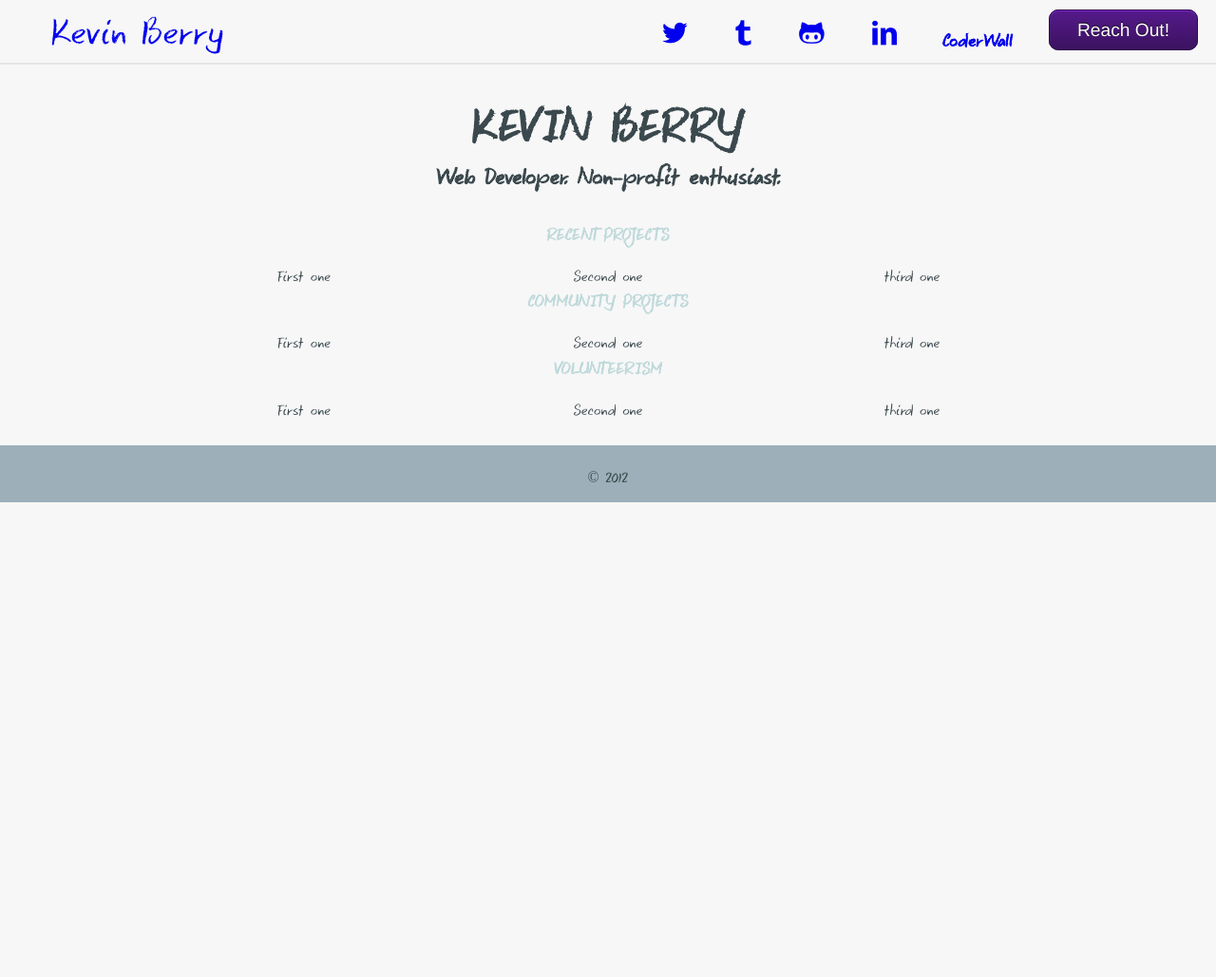
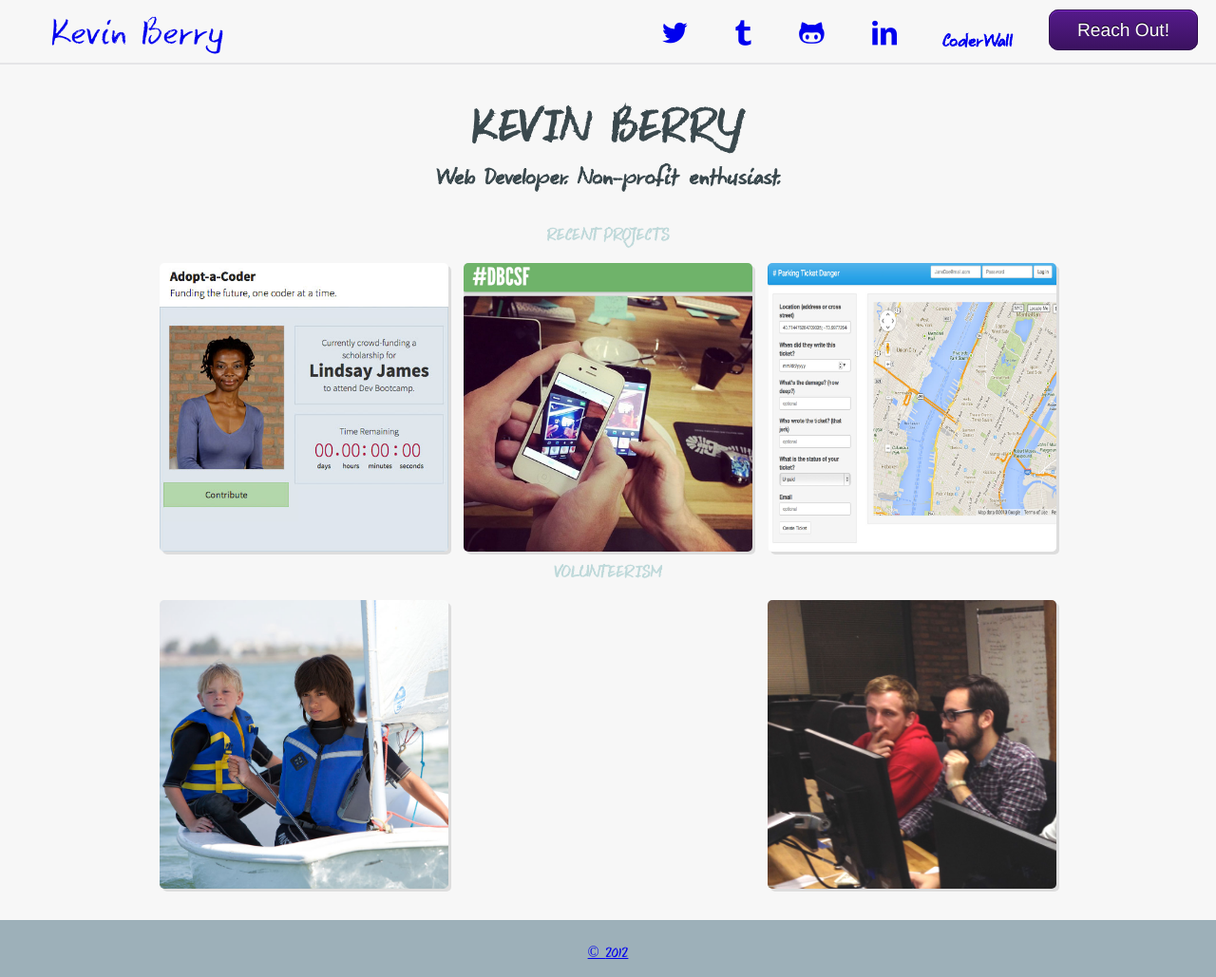
Before and after one commit to kbsail/kbsail-kbsail.github.io, a Jekyll site: the page built from index.html, in a window 1280 px wide. Shown: the whole page at 95% size. Built offline with Jekyll 4.4.1, drawn with Linux system fonts in a browser that asks for light colours; some web fonts are replaced; Markdown is read by kramdown in place of the engine named in the settings; before the commit the page ends 900 px from its top, so only the background shows below that.

Commit message:
added photos to links w/ styling

```diff
--- a/_includes/header.html
+++ b/_includes/header.html
@@ -19,7 +19,7 @@
   <div class="header-wrapper">
     <header>
       <div class="contact">
-        <a href="mailto:hello@kevin-berry">Reach Out!</a>
+        <a href="mailto:berry.kevinw@gmail.com">Reach Out!</a>
       </div>
       <div class="site-title">
         <a href="/"> {{ site.title }} </a>
--- a/assets/css/screen.css
+++ b/assets/css/screen.css
@@ -398,3 +398,11 @@
     .project-row ul li:nth-child(3n + 3) {
       margin-left: 67.79661%;
       clear: none; }
+    /* line 239, ../scss/screen.scss */
+    .project-row ul li a img {
+      width: 100%;
+      height: 100;
+      border-radius: 5px;
+      box-shadow: 3px 3px 0 #ddd;
+      -moz-box-shadow: 3px 3px 0 #ddd;
+      -webkit-box-shadow: 3px 3px 0 #ddd; }
--- a/index.html
+++ b/index.html
@@ -12,26 +12,16 @@
 <div class="project-row">
   <h3>Recent Projects</h3>
   <ul>
-    <li>First one</li>
-    <li>Second one</li>
-    <li>third one</li>
-  </ul>
-</div>
-
-<div class="project-row">
-  <h3>Community Projects</h3>
-  <ul>
-    <li>First one</li>
-    <li>Second one</li>
-    <li>third one</li>
+    <li><a href="http://pure-wildwood-7616.herokuapp.com/"><img src="/assets/img/adopt-a-coder.jpg" alt="Adopt A Coder"\></a></li>
+    <li><a href="http://www.dbcvp.com/"><img src="/assets/img/dbcvp.jpg" alt="DBC Vantage Point"\></a></li>
+    <li><a href="http://parking-danger-map.herokuapp.com/"><img src="/assets/img/parking-danger-map.jpg" alt="Parking Danger Map"\></a></li>
   </ul>
 </div>
 
 <div class="project-row">
   <h3>Volunteerism</h3>
   <ul>
-    <li>First one</li>
-    <li>Second one</li>
-    <li>third one</li>
+    <li><a href="http://www.sailalameda.org/"><img src="/assets/img/acsc.jpg" alt="Alameda Community Sailing Center"\></li>
+    <li><a href="http://devbootcamp.com/get-involved/"><img src="/assets/img/mentoring.jpg" alt="Dev Bootcamp Mentoring"\></li>
   </ul>
 </div>
```
Also changed, not shown: assets/scss/screen.scss (+8 -0 lines), assets/fonts/acsc.gif (added), assets/img/ACSC.jpg (added), assets/img/Adopt-a-coder.png (added), assets/img/adopt-a-coder.jpg (added), assets/img/dbcvp.jpg (added), assets/img/dbcvp.png (added), assets/img/mentoring.jpg (added), assets/img/parking-danger-map.jpg (added), 1 other file.
